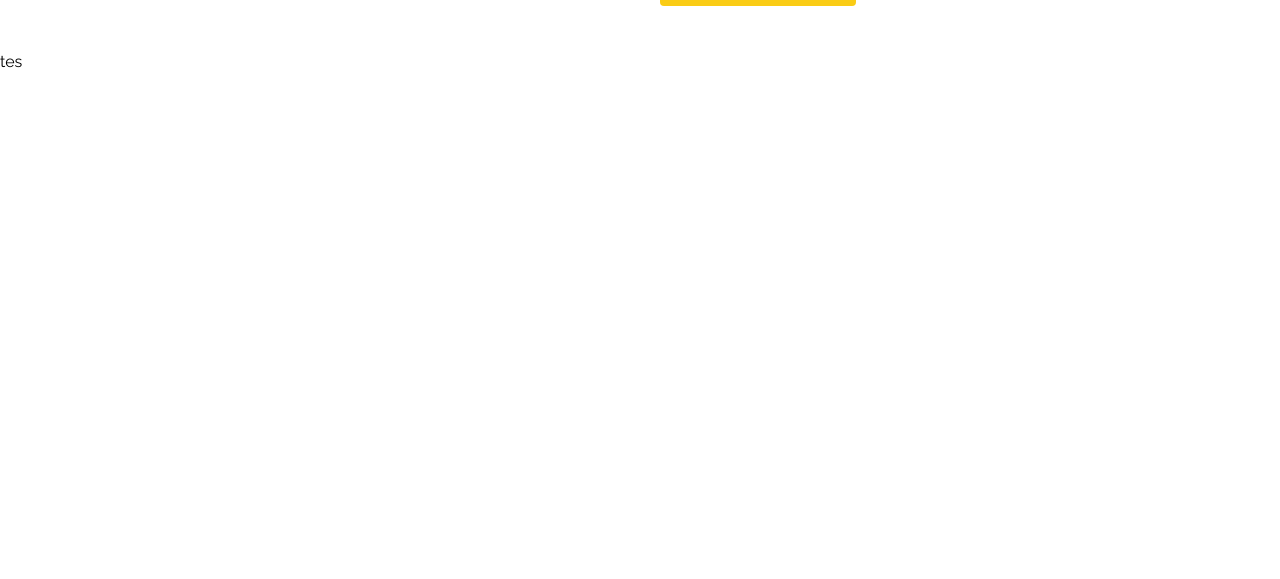
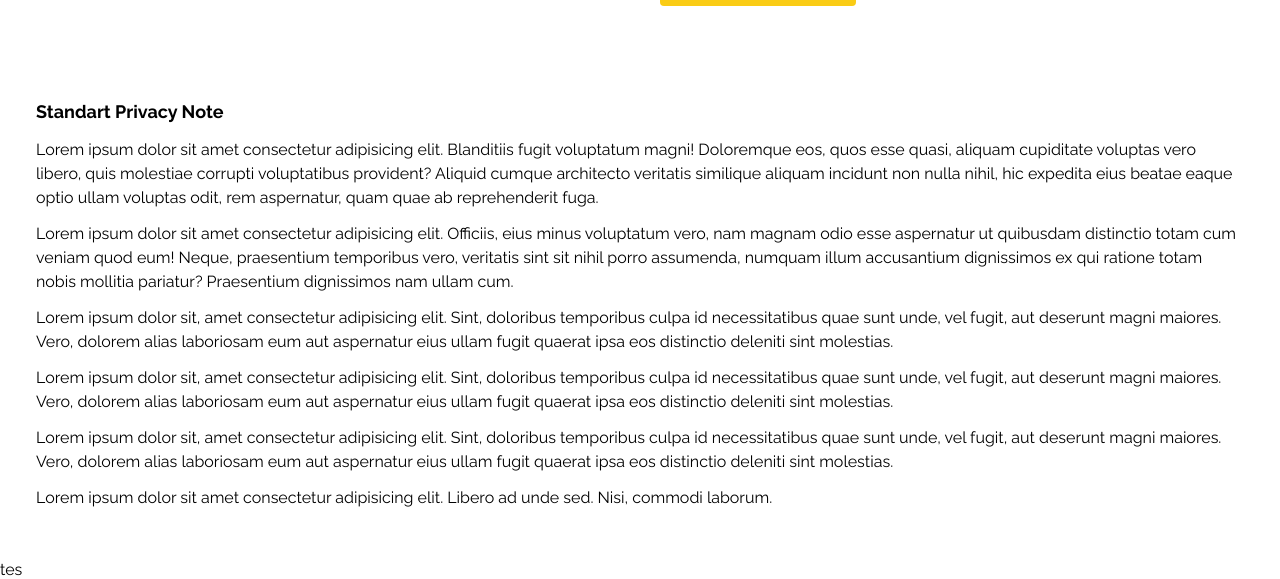
Before and after one commit to edwinsatya/bountie-test, a React (Create React App) app: page / in a window 1280 px wide. Shown: the part 923-1502 px from the top of the page. Before the commit the page ends 997 px from the top, so only its background shows below. Built offline with nearby package versions, Linux system fonts and the light colour scheme; no server answers.

Commit message:
create component privacy

```diff
--- a/src/App.js
+++ b/src/App.js
@@ -1,11 +1,10 @@
 import { useLayoutEffect } from "react";
 import { useState } from "react";
 import "./App.css";
-import Form from "./components/Form/Form";
+import FormGroup from "./components/Form/FormGroup";
 import Header from "./components/Header";
+import Privacy from "./components/Privacy";
 import TopInfo from "./components/TopInfo";
-
-//https://restcountries.com/v3.1/all
 
 const getCountries = () => {
   return fetch("https://restcountries.com/v3.1/all")
@@ -62,11 +61,15 @@
       <Header />
       <main>
         <TopInfo />
-        <Form
-          setFormState={handleChangeState}
-          dataFormState={formState}
-          dataCountries={listCountry}
-        />
+        <form>
+          <FormGroup
+            setFormState={handleChangeState}
+            dataFormState={formState}
+            dataCountries={listCountry}
+          />
+
+          <Privacy />
+        </form>
       </main>
       <button onClick={() => console.log(formState)}>tes</button>
     </div>
--- a/src/components/Form/Form.js
+++ b/src/components/Form/FormGroup.js
@@ -6,7 +6,7 @@
 import InputWrapper from "./Input/InputWrapper";
 import TitleForm from "./TitleForm";
 
-const Form = ({ setFormState, dataFormState, dataCountries }) => {
+const FormGroup = ({ setFormState, dataFormState, dataCountries }) => {
   const listTitle = [
     {
       value: "Mrs",
@@ -58,7 +58,7 @@
   };
 
   return (
-    <form className="px-3 py-6">
+    <div className="px-3 py-6">
       <div>
         <TitleForm title="Create New Account" />
         <div className="p-3 lg:p-5">
@@ -266,8 +266,8 @@
           </div>
         </div>
       </div>
-    </form>
+    </div>
   );
 };
 
-export default Form;
+export default FormGroup;
--- /dev/null
+++ b/src/components/Privacy.js
@@ -0,0 +1,62 @@
+import TitleForm from "./Form/TitleForm";
+
+const Privacy = () => {
+  return (
+    <div className="px-3 py-6">
+      <div className="p-3 lg:p-6">
+        <TitleForm title="Standart Privacy Note" />
+        <div>
+          <p className="mt-3">
+            Lorem ipsum dolor sit amet consectetur adipisicing elit. Blanditiis
+            fugit voluptatum magni! Doloremque eos, quos esse quasi, aliquam
+            cupiditate voluptas vero libero, quis molestiae corrupti
+            voluptatibus provident? Aliquid cumque architecto veritatis
+            similique aliquam incidunt non nulla nihil, hic expedita eius beatae
+            eaque optio ullam voluptas odit, rem aspernatur, quam quae ab
+            reprehenderit fuga.
+          </p>
+
+          <p className="mt-3">
+            Lorem ipsum dolor sit amet consectetur adipisicing elit. Officiis,
+            eius minus voluptatum vero, nam magnam odio esse aspernatur ut
+            quibusdam distinctio totam cum veniam quod eum! Neque, praesentium
+            temporibus vero, veritatis sint sit nihil porro assumenda, numquam
+            illum accusantium dignissimos ex qui ratione totam nobis mollitia
+            pariatur? Praesentium dignissimos nam ullam cum.
+          </p>
+
+          <p className="mt-3">
+            Lorem ipsum dolor sit, amet consectetur adipisicing elit. Sint,
+            doloribus temporibus culpa id necessitatibus quae sunt unde, vel
+            fugit, aut deserunt magni maiores. Vero, dolorem alias laboriosam
+            eum aut aspernatur eius ullam fugit quaerat ipsa eos distinctio
+            deleniti sint molestias.
+          </p>
+
+          <p className="mt-3">
+            Lorem ipsum dolor sit, amet consectetur adipisicing elit. Sint,
+            doloribus temporibus culpa id necessitatibus quae sunt unde, vel
+            fugit, aut deserunt magni maiores. Vero, dolorem alias laboriosam
+            eum aut aspernatur eius ullam fugit quaerat ipsa eos distinctio
+            deleniti sint molestias.
+          </p>
+
+          <p className="mt-3">
+            Lorem ipsum dolor sit, amet consectetur adipisicing elit. Sint,
+            doloribus temporibus culpa id necessitatibus quae sunt unde, vel
+            fugit, aut deserunt magni maiores. Vero, dolorem alias laboriosam
+            eum aut aspernatur eius ullam fugit quaerat ipsa eos distinctio
+            deleniti sint molestias.
+          </p>
+
+          <p className="mt-3">
+            Lorem ipsum dolor sit amet consectetur adipisicing elit. Libero ad
+            unde sed. Nisi, commodi laborum.
+          </p>
+        </div>
+      </div>
+    </div>
+  );
+};
+
+export default Privacy;
```
